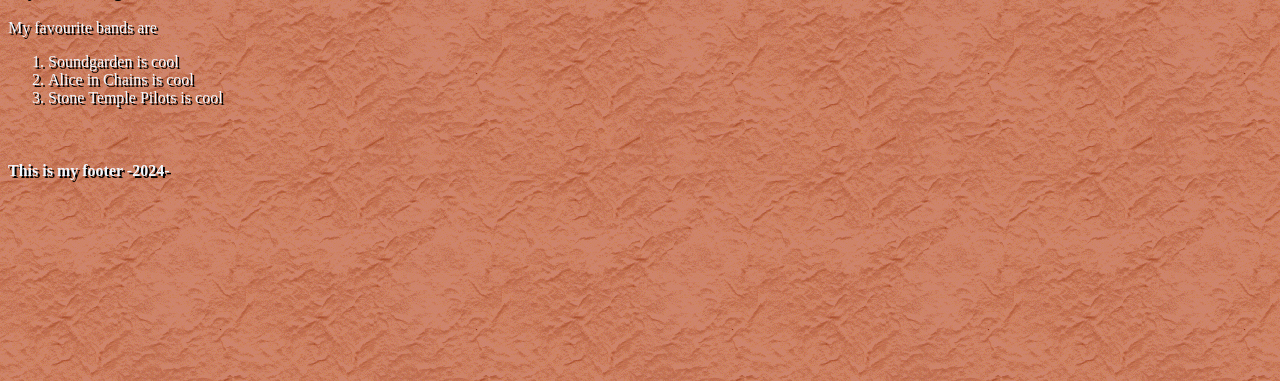
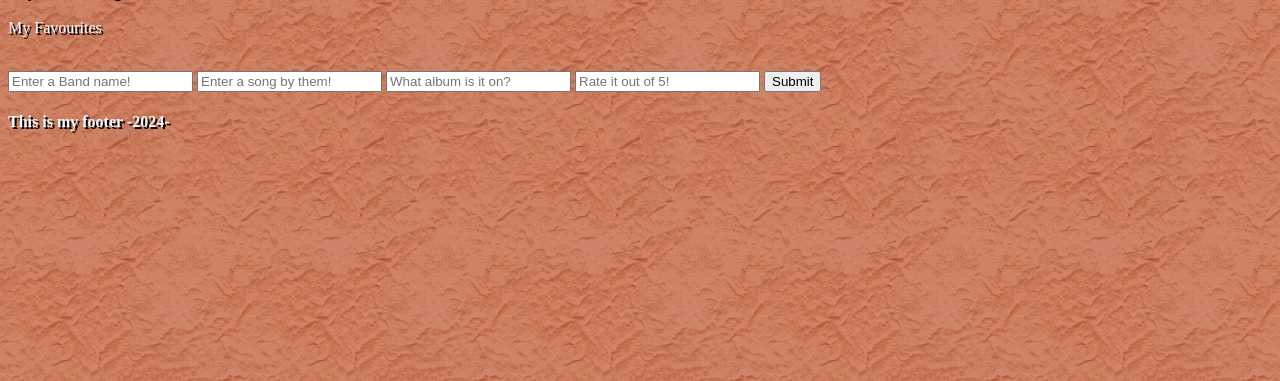
Before and after one commit to ecn913/flask_app_new, a Flask app: page /page2 in a window 1280 px wide. Shown: the part 122-503 px from the top of the page. Run offline with Flask 3, Linux system fonts and the light colour scheme.

Commit message:
Added class functionality

```diff
--- a/bands.py
+++ b/bands.py
@@ -1,5 +1,37 @@
-fave_bands = [
-    "Soundgarden",
-    "Alice in Chains",
-    "Stone Temple Pilots"
-]
+# fave_bands = [
+#     "Soundgarden",
+#     "Alice in Chains",
+#     "Stone Temple Pilots"
+# ]
+
+# fave_song = [
+#     "Fell on Black Days"
+#     "Don't Follow"
+#     "Plush"
+# ]
+
+# fave_album = [
+#     "Superunknown (1994)"
+#     "Jar of Flies (1994)"
+#     "Core (1992)"
+# ]
+
+# fave_rate = [
+#     "****"
+#     "*****"
+#     "****"
+# ]
+
+# class BandEntry():
+#     def __init__(self, band_band, band_song, band_album, band_rating):
+#         self.band = band_band
+#         self.song = band_song
+#         self.album = band_album
+#         self.rating = band_rating
+
+class BandEntry():
+    def __init__(self, band_band, band_song, band_album, band_rate):
+        self.band = band_band
+        self.song = band_song
+        self.album = band_album
+        self.rate = band_rate
--- a/templates/index.html
+++ b/templates/index.html
@@ -2,10 +2,6 @@
 
 {% block content %}
     <h1>Welcome to my website!</h1>
-    <form>
-        <input type="text" id="band" name="band" value="Enter a Band name!">
-        <input type="submit" value="Submit">
-    </form>
     <p>Lorem ipsum dolor sit amet consectetur adipisicing elit. Rerum sequi aut dicta architecto quaerat est iusto ea suscipit labore rem doloremque nemo voluptatibus maxime ipsa consequatur quibusdam eaque repellat, veritatis modi neque consequuntur illo cum quisquam ad? Blanditiis obcaecati at, eos itaque accusantium quisquam atque a incidunt cum vero vel veritatis perferendis nemo optio amet nihil quidem possimus ducimus nostrum ullam, saepe nobis aperiam tempora! Maiores, beatae reprehenderit, pariatur eius veniam neque mollitia officia inventore quos enim adipisci provident, voluptates laboriosam molestiae! Sunt non, eveniet minima quidem ullam aut? Accusamus!</p>
 
 {% endblock %}
--- a/templates/page2.html
+++ b/templates/page2.html
@@ -1,11 +1,18 @@
 {% extends 'base.html' %}
 
 {% block content %}
-    <p>My favourite bands are</p>
+    <p>My Favourites</p>
     <ol>
-    {% for band in fave_bands %}
-    <li>{{ band }} is cool</li>
+    {% for band in band_objects %}
+    <li>{{ band.band }}, {{ band.song }}, {{ band.album }}, {{ band.rate }}</li>
     {% endfor %}
     </ol>
     <br>
+    <form action = "/page2" method = "post">
+        <input type="text" id="addband" name="added_band" placeholder="Enter a Band name!">
+        <input type="text" id="addsong" name="added_song" placeholder="Enter a song by them!">
+        <input type="text" id="addalbum" name="added_album" placeholder="What album is it on?">
+        <input type="text" id="addrate" name="added_rate" placeholder="Rate it out of 5!">
+        <input type="submit" value="Submit">
+    </form>
     {% endblock %}
--- a/views.py
+++ b/views.py
@@ -1,15 +1,20 @@
-from flask import Flask, render_template, Blueprint
-from bands import fave_bands
+from flask import Flask, render_template, Blueprint, request
+from bands import BandEntry
 
 my_view = Blueprint("my_view", __name__)
+
+band_objects = []
 
 @my_view.route("/")
 def index():
     return render_template("index.html")
 
-@my_view.route("/page2")
+@my_view.route("/page2", methods=["GET", "POST"])
 def page2():
-    return render_template("page2.html", fave_bands = fave_bands)
+    if request.method == "POST":
+        new_band = BandEntry(request.form["added_band"], request.form["added_song"], request.form["added_album"], request.form["added_rate"])
+        band_objects.append(new_band)
+    return render_template("page2.html", band_objects = band_objects)
 
 @my_view.route("/page3")
 def page3():
```
